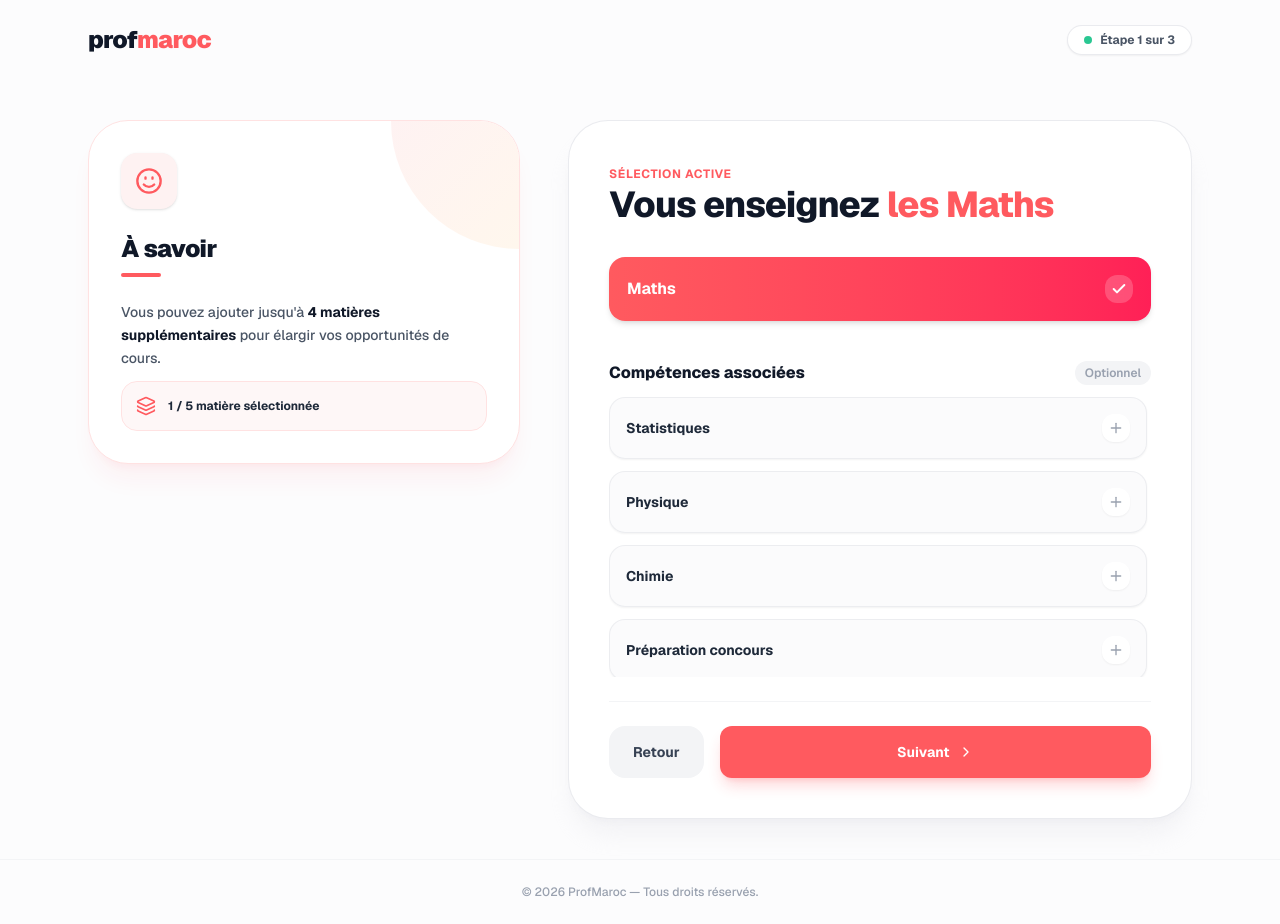
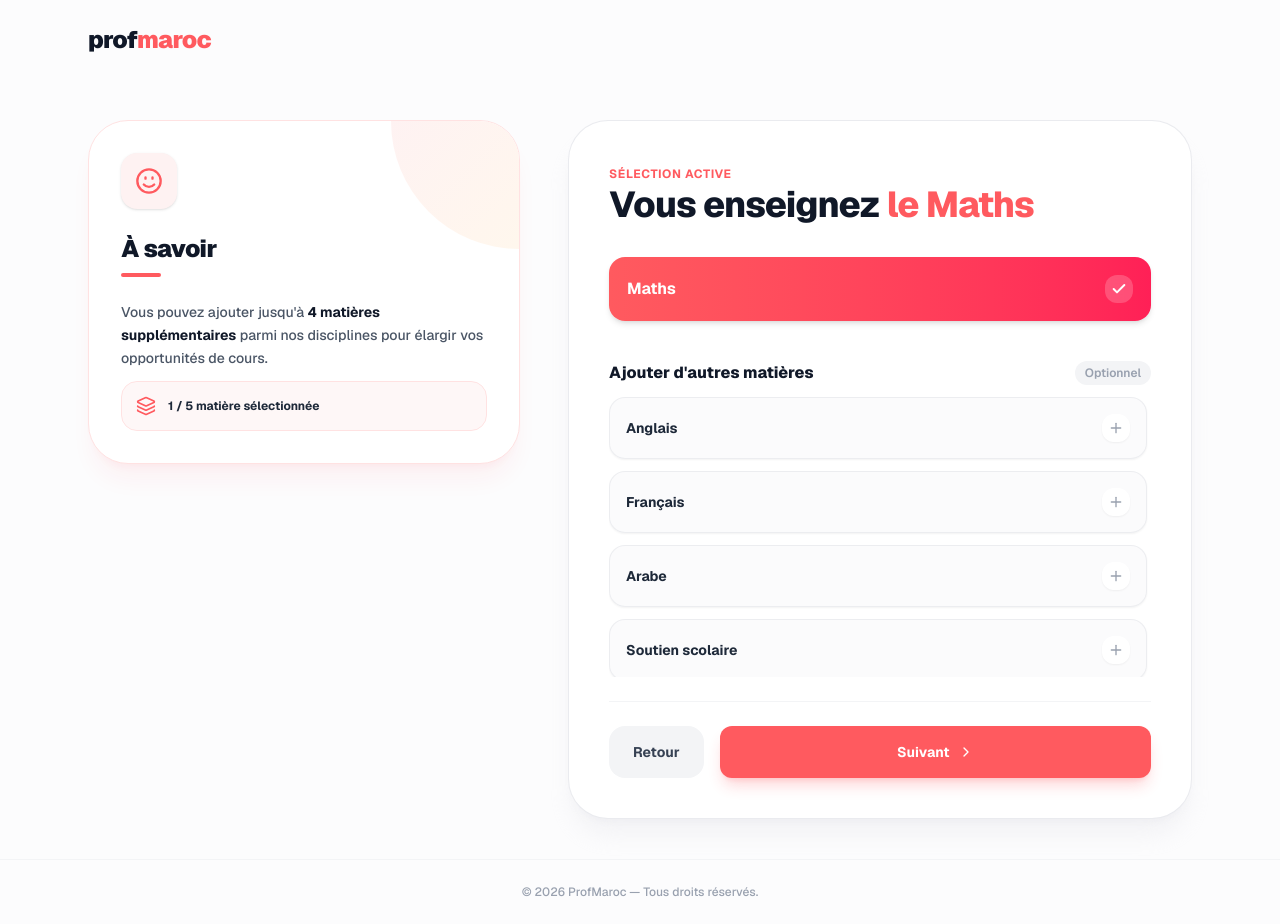
Before and after one commit to amaluy/moroccan-tutor-project-, a Next.js app: page /donner-cours in a window 1280 px wide. Both pictures are taken after a click on the element "Maths". Built offline with nearby package versions, Linux system fonts and the light colour scheme.

Commit message:
update n6

```diff
--- a/app/donner-cours/page.tsx
+++ b/app/donner-cours/page.tsx
@@ -2,7 +2,7 @@
 
 import { useState } from 'react';
 import { useRouter, useSearchParams } from 'next/navigation';
-import { Smile, Search, ChevronRight, Check, Plus, Sparkles, Layers } from 'lucide-react';
+import { Smile, Search, ChevronRight, Check, Plus, Layers } from 'lucide-react';
 import Link from 'next/link';
 
 export default function DonnerCoursPage() {
@@ -16,6 +16,7 @@ export default function DonnerCoursPage() {
     mainSubjectFromUrl ? [mainSubjectFromUrl] : []
   );
 
+  // Les 8 matières uniques et officielles de la plateforme
   const allSubjects = [
     'Maths',
     'Anglais',
@@ -27,22 +28,10 @@ export default function DonnerCoursPage() {
     'Physique - Chimie',
   ];
 
-  const additionalModules = [
-    'Statistiques',
-    'Physique',
-    'Chimie',
-    'Préparation concours',
-    'Autres sciences',
-    'Chimie organique',
-    'Logique mathématique',
-    'Trigonométrie',
-    'Géométrie',
-    'Arithmétique',
-  ];
-
   const isMainStep = selectedSubjects.length === 0;
   const isMaxReached = selectedSubjects.length >= 5;
 
+  // Filtrage pour la recherche de la 1ère page
   const filteredSubjects = allSubjects.filter((s) =>
     s.toLowerCase().includes(searchTerm.toLowerCase())
   );
@@ -53,7 +42,7 @@ export default function DonnerCoursPage() {
 
   const handleToggleModule = (mod: string) => {
     if (selectedSubjects.includes(mod)) {
-      if (selectedSubjects.length === 1) return;
+      if (selectedSubjects.length === 1) return; // Empêche de décocher la matière principale de départ
       setSelectedSubjects(selectedSubjects.filter((s) => s !== mod));
     } else {
       if (selectedSubjects.length < 5) {
@@ -69,7 +58,7 @@ export default function DonnerCoursPage() {
   return (
     <main className="min-h-screen bg-[#FCFCFD] text-gray-900 font-sans flex flex-col justify-between selection:bg-[#FF5A5F] selection:text-white relative overflow-hidden">
 
-      {/* Éléments de fond décoratifs pour donner du cachet unique */}
+      {/* Éléments de fond décoratifs */}
       <div className="absolute top-0 left-1/2 -translate-x-1/2 w-[1000px] h-[350px] bg-gradient-to-b from-red-50/60 to-transparent rounded-full blur-3xl pointer-events-none -z-10" />
 
       {/* Header minimaliste */}
@@ -79,16 +68,12 @@ export default function DonnerCoursPage() {
             prof<span className="text-[#FF5A5F]">maroc</span>
           </span>
         </Link>
-        <div className="flex items-center gap-2 bg-white px-4 py-1.5 rounded-full border border-gray-200/80 shadow-xs">
-          <span className="w-2 h-2 rounded-full bg-emerald-500 animate-pulse" />
-          <span className="text-xs font-bold text-gray-600">Étape 1 sur 3</span>
-        </div>
       </header>
 
       {/* Contenu principal */}
       <div className="flex-1 max-w-6xl mx-auto px-6 py-10 w-full grid grid-cols-1 lg:grid-cols-12 gap-12 items-start my-auto">
 
-        {/* Colonne de gauche : Bloc "À savoir" revisité et stylé */}
+        {/* Colonne de gauche : Bloc "À savoir" */}
         <div className="lg:col-span-5 bg-white border border-red-100 p-8 rounded-[2.5rem] shadow-xl shadow-red-500/5 space-y-6 sticky top-8 relative overflow-hidden">
           <div className="absolute top-0 right-0 w-32 h-32 bg-gradient-to-br from-red-50 to-orange-50 rounded-bl-full pointer-events-none -z-10" />
 
@@ -109,7 +94,7 @@ export default function DonnerCoursPage() {
             ) : (
               <div className="space-y-3">
                 <p>
-                  Vous pouvez ajouter jusqu'à <strong className="text-gray-900">4 matières supplémentaires</strong> pour élargir vos opportunités de cours.
+                  Vous pouvez ajouter jusqu'à <strong className="text-gray-900">4 matières supplémentaires</strong> parmi nos disciplines pour élargir vos opportunités de cours.
                 </p>
                 <div className="bg-red-50/60 p-3.5 rounded-2xl border border-red-100 flex items-center gap-3">
                   <Layers className="w-5 h-5 text-[#FF5A5F] shrink-0" />
@@ -126,7 +111,7 @@ export default function DonnerCoursPage() {
         <div className="lg:col-span-7 bg-white p-8 sm:p-10 rounded-[2.5rem] border border-gray-200/80 shadow-xl shadow-gray-200/40 space-y-6">
 
           {isMainStep ? (
-            // --- ÉTAPE 1 : CHOIX DE LA MATIÈRE ---
+            // --- ÉTAPE 1 : CHOIX DE LA MATIÈRE PRINCIPALE ---
             <>
               <div className="space-y-2">
                 <span className="text-xs font-bold text-[#FF5A5F] uppercase tracking-wider">Spécialité</span>
@@ -135,7 +120,7 @@ export default function DonnerCoursPage() {
                 </h1>
               </div>
 
-              {/* Barre de recherche moderne */}
+              {/* Barre de recherche */}
               <div className="relative pt-2">
                 <Search className="absolute left-4 top-1/2 -translate-y-1/2 w-5 h-5 text-gray-400" />
                 <input
@@ -149,11 +134,11 @@ export default function DonnerCoursPage() {
 
               <div className="pt-2">
                 <span className="text-xs font-bold text-gray-400 uppercase tracking-wider">
-                  Matières principales
+                  Matières disponibles
                 </span>
               </div>
 
-              {/* Liste des matières */}
+              {/* Liste des 8 matières */}
               <div className="space-y-3 max-h-[380px] overflow-y-auto pr-1">
                 {filteredSubjects.length > 0 ? (
                   filteredSubjects.map((sub, index) => (
@@ -178,16 +163,16 @@ export default function DonnerCoursPage() {
               </div>
             </>
           ) : (
-            // --- ÉTAPE 2 : COMPÉTENCES & MAX 5 ---
+            // --- ÉTAPE 2 : AJOUT DES AUTRES MATIÈRES DU CATALOGUE (MAX 5) ---
             <>
               <div className="space-y-1">
                 <span className="text-xs font-bold text-[#FF5A5F] uppercase tracking-wider">Sélection active</span>
                 <h1 className="text-3xl sm:text-4xl font-extrabold text-gray-900 tracking-tight">
-                  Vous enseignez <span className="text-[#FF5A5F]">les {selectedSubjects[0]}</span>
+                  Vous enseignez <span className="text-[#FF5A5F]">le {selectedSubjects[0]}</span>
                 </h1>
               </div>
 
-              {/* Matières choisies en haut */}
+              {/* Matières choisies en haut (en rouge) */}
               <div className="space-y-3 pt-2">
                 {selectedSubjects.map((sub, index) => (
                   <div
@@ -203,11 +188,11 @@ export default function DonnerCoursPage() {
                 ))}
               </div>
 
-              {/* Compétences associées */}
+              {/* Autres matières de la plateforme à ajouter en plus */}
               <div className="space-y-3 pt-4">
                 <div className="flex items-center justify-between">
                   <h2 className="text-base font-extrabold text-gray-900">
-                    Compétences associées
+                    Ajouter d'autres matières
                   </h2>
                   <span className="text-xs font-semibold text-gray-400 bg-gray-100 px-2.5 py-1 rounded-full">
                     Optionnel
@@ -215,7 +200,7 @@ export default function DonnerCoursPage() {
                 </div>
 
                 <div className="space-y-3 max-h-[280px] overflow-y-auto pr-1">
-                  {additionalModules
+                  {allSubjects
                     .filter((mod) => !selectedSubjects.includes(mod))
                     .map((mod, index) => {
                       const disabled = isMaxReached;
```
